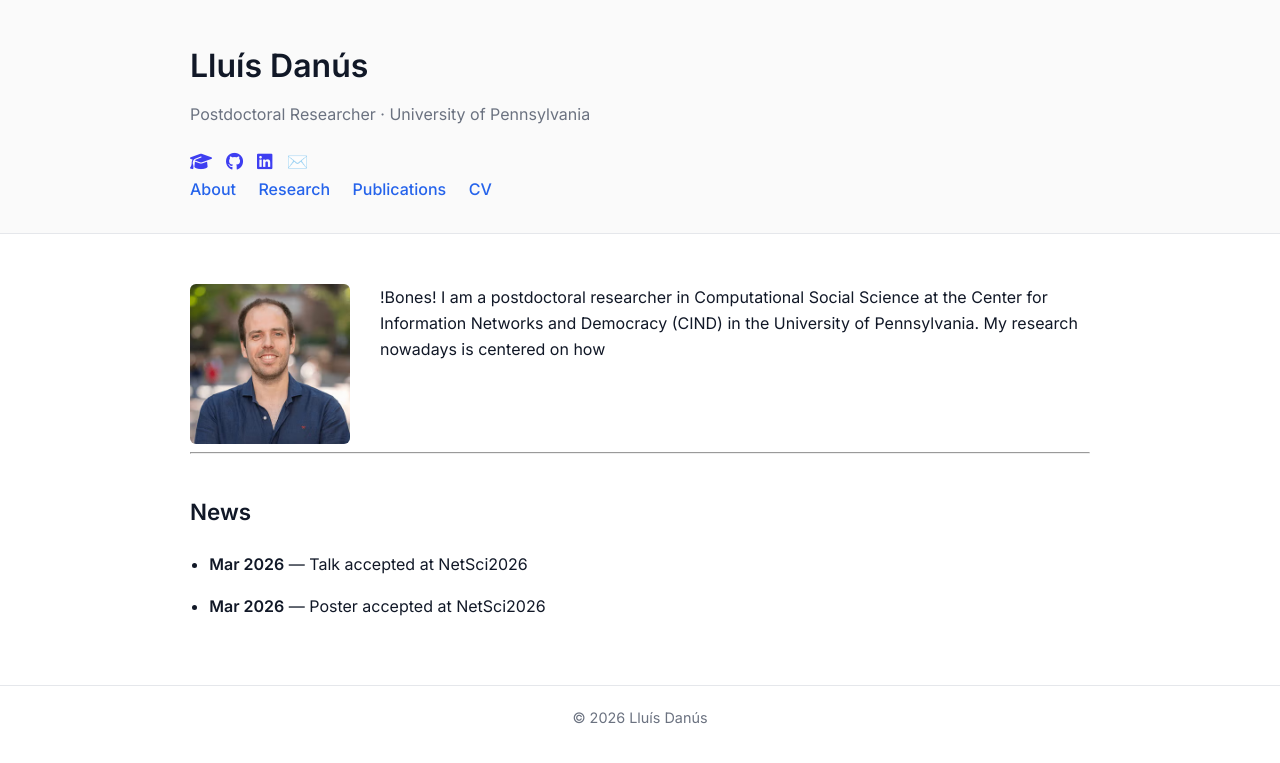
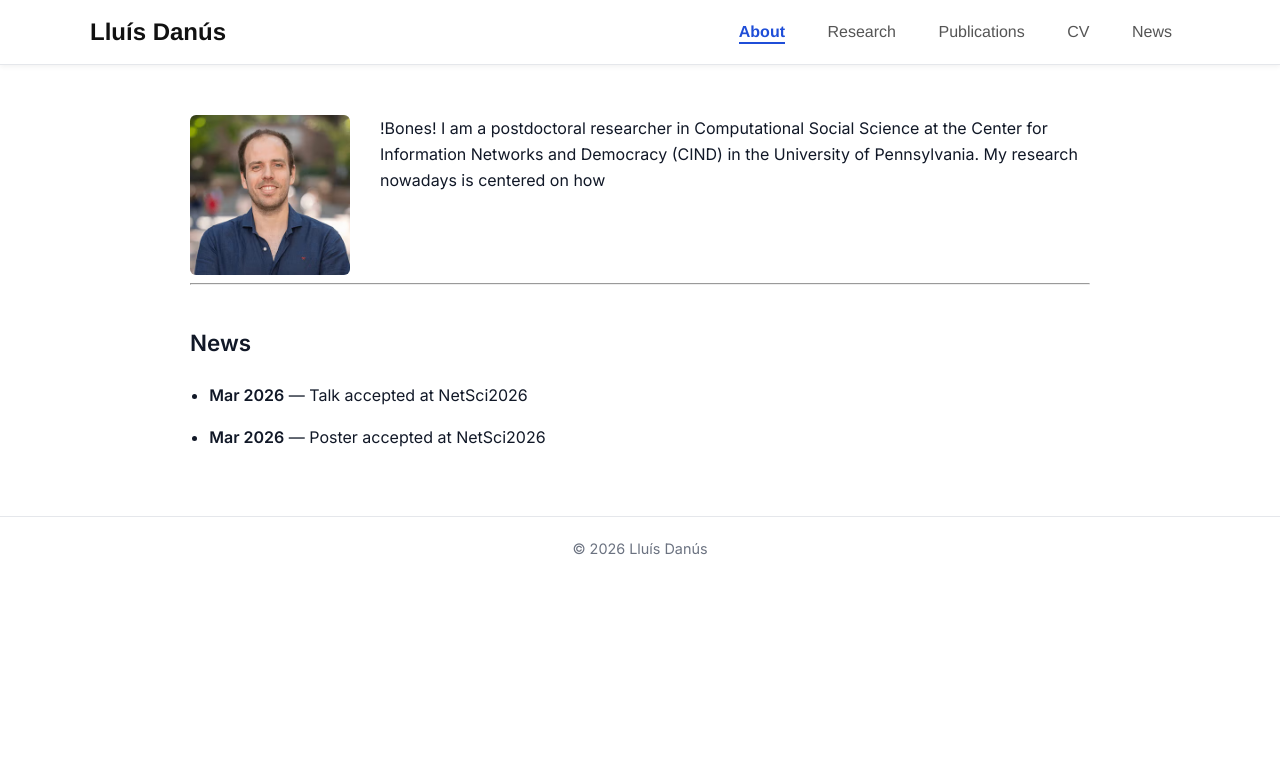
Before and after one commit to lluisdanus/lluisdanus.github.io, a Jekyll site: the page built from index.md, in a window 1280 px wide. Shown: the top 763 px of the page. Built offline with Jekyll 4.4.1, drawn with Linux system fonts in a browser that asks for light colours.

```diff
--- a/_layouts/default.html
+++ b/_layouts/default.html
@@ -21,32 +21,17 @@
 <body>
 
 <header class="site-header">
-  <div class="header-inner">
-    <h1>{{ site.title }}</h1>
-    <p class="subtitle">
-	  Postdoctoral Researcher · University of Pennsylvania
-	</p>
+  <div class="container">
+    <div class="site-name">
+      <a href="{{ '/' | relative_url }}">Lluís Danús</a>
+    </div>
 
-<div class="icons">
-  <a href="https://scholar.google.com/citations?user=DYeubX0AAAAJ&hl=ca" aria-label="Google Scholar">
-    <i class="fa-solid fa-graduation-cap"></i>
-  </a>
-  <a href="https://github.com/lluisdanus" aria-label="GitHub">
-    <i class="fa-brands fa-github"></i>
-  </a>
-  <a href="https://www.linkedin.com/in/lluisdanus/" aria-label="LinkedIn">
-    <i class="fa-brands fa-linkedin"></i>
-  </a>
-  <a href="mailto:lluis.danus@asc.upenn.edu" title="Email">
-    ✉️
-  </a>
-</div>
-
-    <nav>
-      <a href="/">About</a>
-      <a href="/research">Research</a>
-      <a href="/publications">Publications</a>
-      <a href="/cv">CV</a>
+    <nav class="site-nav">
+      <a href="{{ '/' | relative_url }}" class="{% if page.url == '/' %}active{% endif %}">About</a>
+      <a href="{{ '/research' | relative_url }}" class="{% if page.url contains '/research' %}active{% endif %}">Research</a>
+      <a href="{{ '/publications' | relative_url }}" class="{% if page.url contains '/publications' %}active{% endif %}">Publications</a>
+      <a href="{{ '/cv' | relative_url }}" class="{% if page.url contains '/cv' %}active{% endif %}">CV</a>
+      <a href="{{ '/news' | relative_url }}" class="{% if page.url contains '/news' %}active{% endif %}">News</a>
     </nav>
   </div>
 </header>
--- a/assets/style.css
+++ b/assets/style.css
@@ -211,3 +211,80 @@
   line-height: 1.55;
   color: #444;
 }
+
+/* Header wrapper */
+.site-header {
+  width: 100%;
+  background-color: #ffffff;
+  box-shadow: 0 2px 5px rgba(0,0,0,0.05); /* subtle shadow */
+  position: sticky;
+  top: 0;
+  z-index: 1000;
+}
+
+/* Flex container */
+.site-header .container {
+  display: flex;
+  justify-content: space-between;
+  align-items: center;
+  max-width: 1100px;
+  margin: 0 auto;
+  padding: 12px 20px;
+}
+
+/* Site name */
+.site-name a {
+  font-family: "Helvetica Neue", Helvetica, Arial, sans-serif;
+  font-size: 1.5rem;
+  font-weight: 700;
+  color: #111;
+  text-decoration: none;
+}
+
+/* Navigation links */
+.site-nav a {
+  font-family: "Helvetica Neue", Helvetica, Arial, sans-serif;
+  font-size: 1rem;
+  font-weight: 500;
+  color: #555;
+  margin-left: 20px;
+  text-decoration: none;
+  position: relative;
+  padding: 4px 0;
+  transition: color 0.2s;
+}
+
+.site-nav a:hover {
+  color: #1f4ed8; /* subtle blue on hover */
+}
+
+/* Highlight current page */
+.site-nav a.active {
+  color: #1f4ed8;
+  font-weight: 600;
+}
+
+/* Optional underline for active */
+.site-nav a.active::after {
+  content: '';
+  position: absolute;
+  width: 100%;
+  height: 2px;
+  background-color: #1f4ed8;
+  bottom: 0;
+  left: 0;
+}
+
+@media (max-width: 768px) {
+  .site-header .container {
+    flex-direction: column;
+    align-items: flex-start;
+  }
+  .site-nav {
+    margin-top: 8px;
+  }
+  .site-nav a {
+    margin-left: 0;
+    margin-right: 15px;
+  }
+}
```
